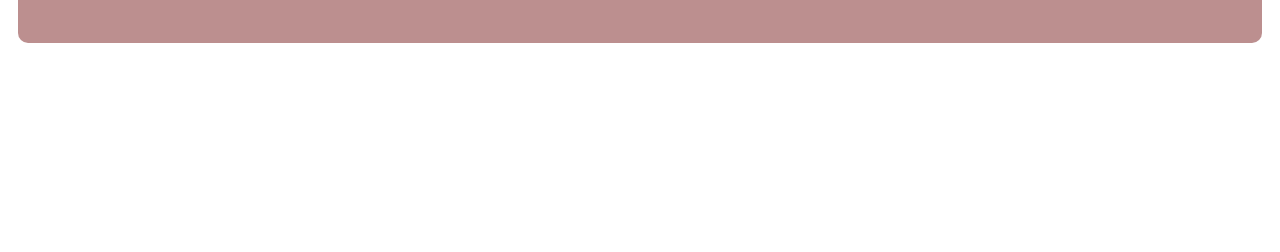
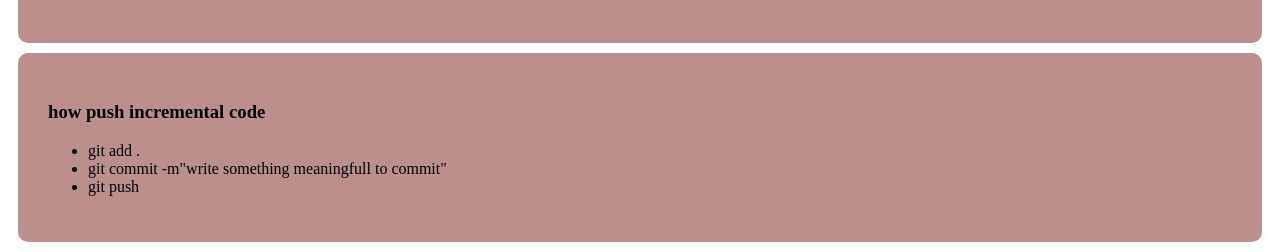
Before and after one commit to shakib2123/my-simple-website, a plain HTML site: page index.html in a window 1280 px wide. Shown: the part 563-815 px from the top of the page. Drawn offline with Linux system fonts and the light colour scheme.

Commit message:
list item added

```diff
--- a/index.html
+++ b/index.html
@@ -27,6 +27,14 @@
             modi vel, laborum, non enim fuga cum officiis necessitatibus animi voluptates reiciendis. Exercitationem, a
             quae.</p>
     </div>
+    <div>
+        <h3>how push incremental code</h3>
+        <ul>
+            <li>git add .</li>
+            <li>git commit -m"write something meaningfull to commit"</li>
+            <li>git push</li>
+        </ul>
+    </div>
 </body>
 
 </html>
```
